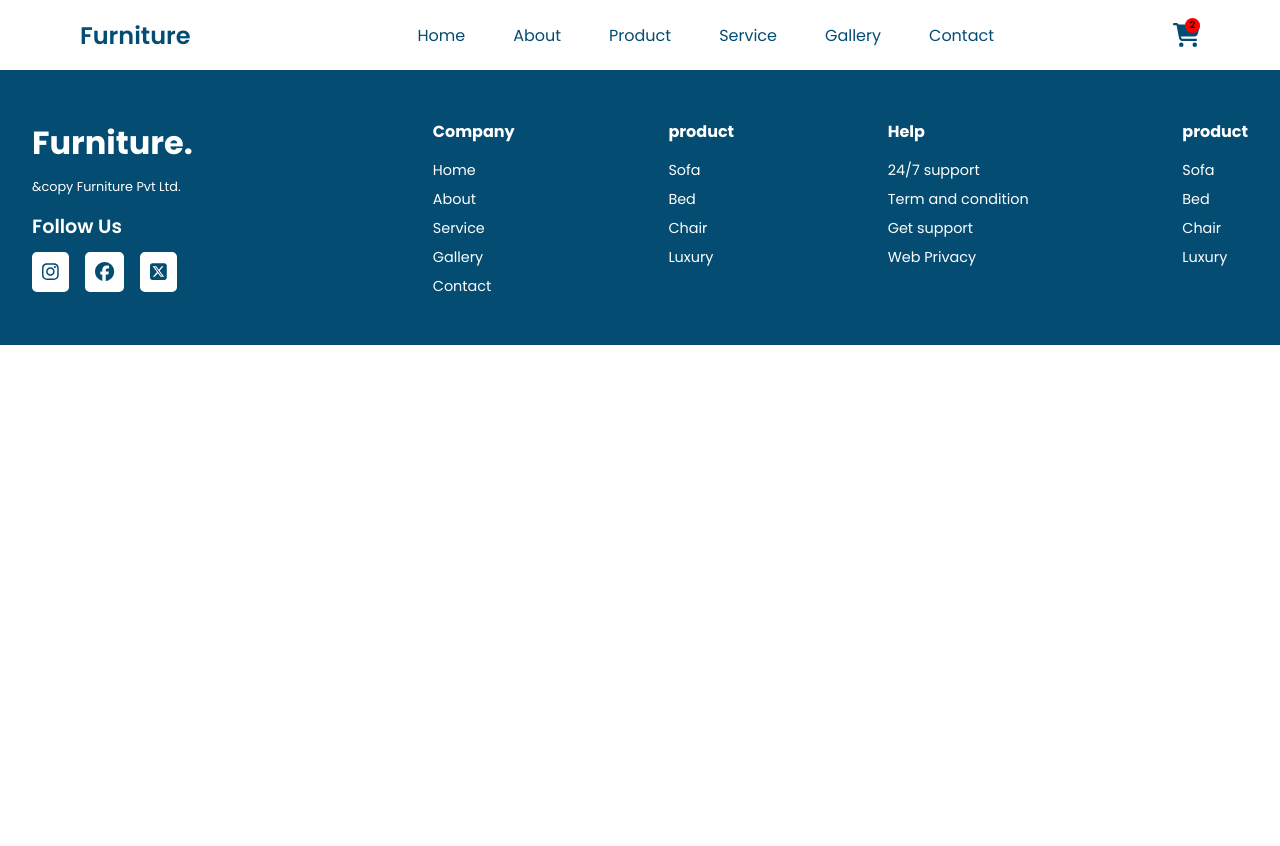
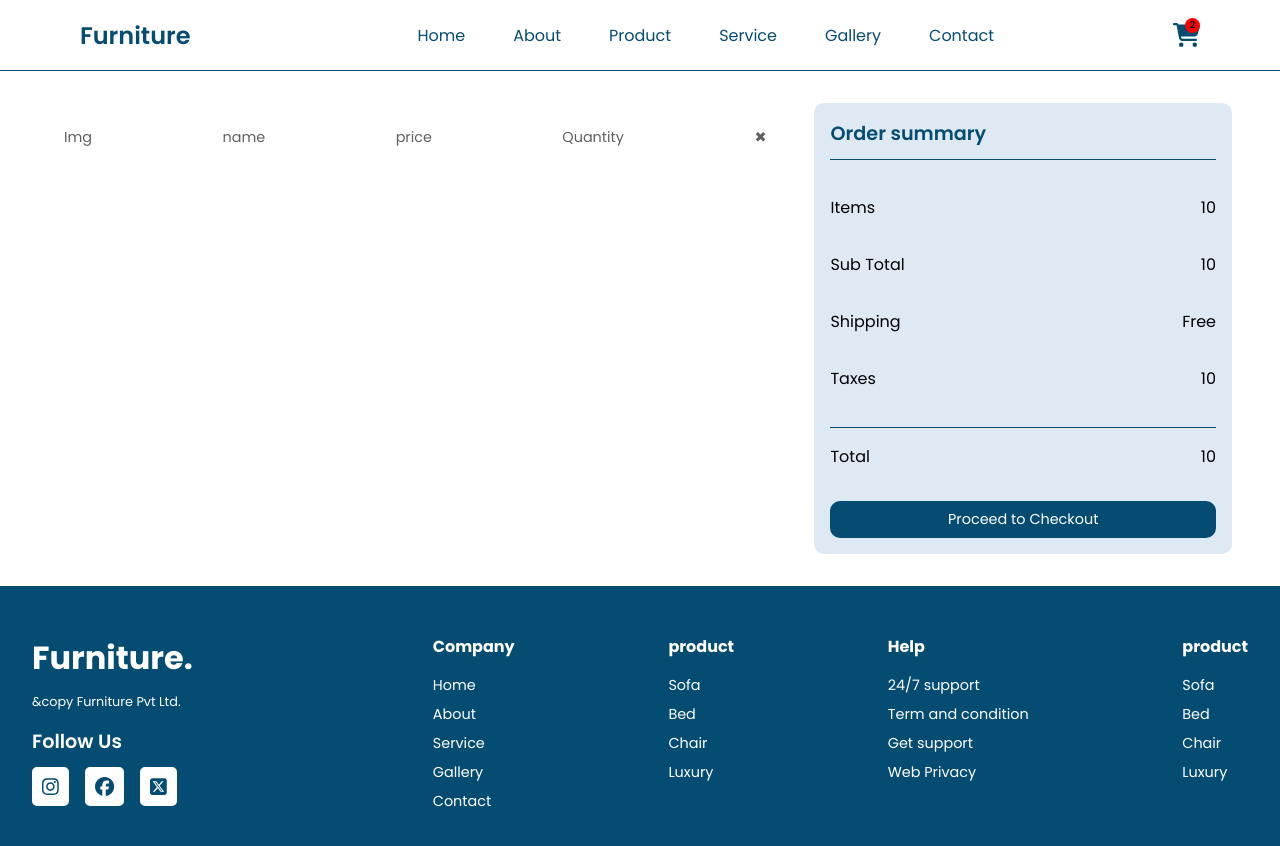
Before and after one commit to badhra-danish/Furniture-Website-Using-react, a React (Vite) app in the folder Furniture Website React/: page /cart in a window 1280 px wide. Shown: the top 846 px of the page. Before the commit the page ends 800 px from the top, so only its background shows below. Built offline with nearby package versions, Linux system fonts and the light colour scheme.

Commit message:
Add the Cart style

```diff
--- a/Furniture Website React/src/css/productcard.css
+++ b/Furniture Website React/src/css/productcard.css
@@ -52,3 +52,90 @@
     gap: 2rem;
     justify-content: center;
 }
+.Cart-section{
+    width: 100%;
+    padding: 2rem 3rem;
+}
+.Cart-section .cart-and-checkout{
+    display: flex;
+    gap: 2rem;
+}
+.Cart-section .cart-card-main{
+    width: 70%;
+    padding: 1rem;
+}
+
+
+.Cart-section .cart-card{
+    display: flex;
+    align-items: center;
+    justify-content: space-between;
+    border-bottom: 1px solid var(--primary-color);
+    padding:0.5rem 0;
+}
+.Cart-section .cart-card img{
+    width: 50px;
+    height: 50px;
+    object-fit: cover;
+}
+.cart-card .quantity{
+    display: flex;
+    align-items: center;
+    justify-content: space-between;
+    gap: 1rem;
+}
+.Cart-section .cart-card-heading{
+    display: flex;
+    align-items: center;
+    justify-content: space-between;
+    padding:0.5rem 0;
+    margin-bottom: 1rem;
+    font-size: 0.9rem;
+    color: var(--lorem-content);
+}
+.cart-card .remove{
+    color: var(--primary-color);
+    font-size: 0.9rem;
+}
+.remove button{
+    font-size: 1rem;
+}
+.Cart-section .bill-checkout{
+    width: 40%;
+    background-color: var(--bgcolor-light);
+    border-radius: 10px;
+}
+.bill-checkout .checkout{
+    padding: 1rem;
+}
+.bill-checkout .checkout-head{
+    width: 100%;
+    font-size: 1.2rem;
+    color: var(--primary-color);
+    font-weight: 600;
+    padding-bottom: 0.7rem;
+    border-bottom: 1px solid var(--primary-color);
+}
+.bill-checkout .checkout-info{
+    width: 100%;
+    padding: 1.2rem 0;
+    border-bottom: 1px solid var(--primary-color);
+}
+.info-detail{
+    display: flex;
+    align-items: center;
+    padding: 1rem 0;
+    justify-content: space-between;
+}
+.checkout .total{
+    width: 100%;
+}
+.total button{
+    width: 100%;
+    background-color: var(--primary-color);
+    font-size: 0.9rem;
+    color: var(--white-info);
+    padding: 0.5rem;
+    border-radius: 10px;
+    margin-top: 1rem;
+}
--- a/Furniture Website React/src/pages/Cartsection/Cart.jsx
+++ b/Furniture Website React/src/pages/Cartsection/Cart.jsx
@@ -1,11 +1,74 @@
 import React from 'react'
+import { useCart } from '../../context/CartContext'
 
 function Cart() {
+   const Cart = useCart()
   return (
      <>
         <div className='Cart-section'>
-            <div>
+            <div className='cart-and-checkout'>
+              <div className='cart-card-main'>
 
+              <div className='cart-card-heading'>
+                <p>Img</p>
+                <p>name</p>
+                <p>price</p>
+                <div className='quantity'>
+                   <p>Quantity</p>
+                </div>
+                <p>✖</p>
+              </div>
+
+              {Cart.item.map((prev,index) =>
+               <div className='cart-card' key={index}>
+                <img src={prev.img}/>
+                <p>{prev.name}</p>
+                <p>{prev.price}</p>
+                <div className='quantity'>
+                   <button>-</button>
+                   <p>{45}</p>
+                   <button>+</button>
+                </div>
+                <div className='remove'>
+                <button>✖</button>
+                </div>
+              </div>
+              )}
+              </div>
+              <div className='bill-checkout'>
+                <div className='checkout'>
+                   <div className='checkout-head'>
+                     <p>Order summary</p>
+                   </div>
+                   <div className='checkout-info'>
+                     <div className='info-detail'>
+                        <p>Items</p>
+                        <p>10</p>
+                     </div>
+                     <div className='info-detail'>
+                        <p>Sub Total</p>
+                        <p>10</p>
+                     </div>
+                     <div className='info-detail'>
+                        <p>Shipping</p>
+                        <p>Free</p>
+                     </div>
+                     <div className='info-detail'>
+                        <p>Taxes</p>
+                        <p>10</p>
+                     </div>
+                   </div>
+
+                  <div className='total'>
+                    <div className='info-detail'>
+                        <p>Total</p>
+                        <p>10</p>
+                     </div>
+                     <button>Proceed to Checkout</button>
+                  </div>
+
+                </div>
+              </div>
             </div>
         </div>
      </>
```
